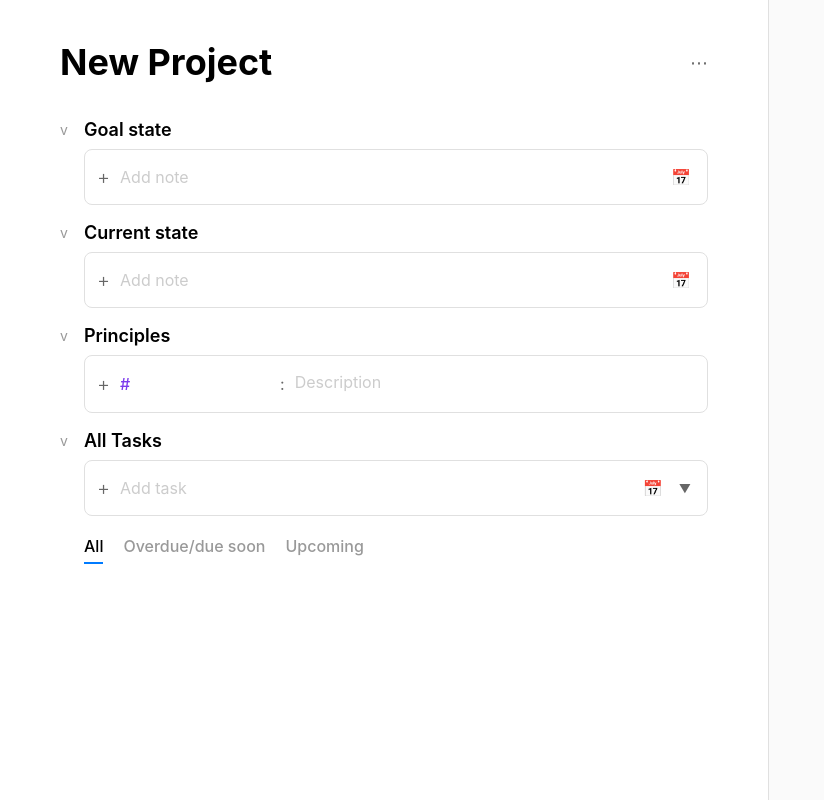
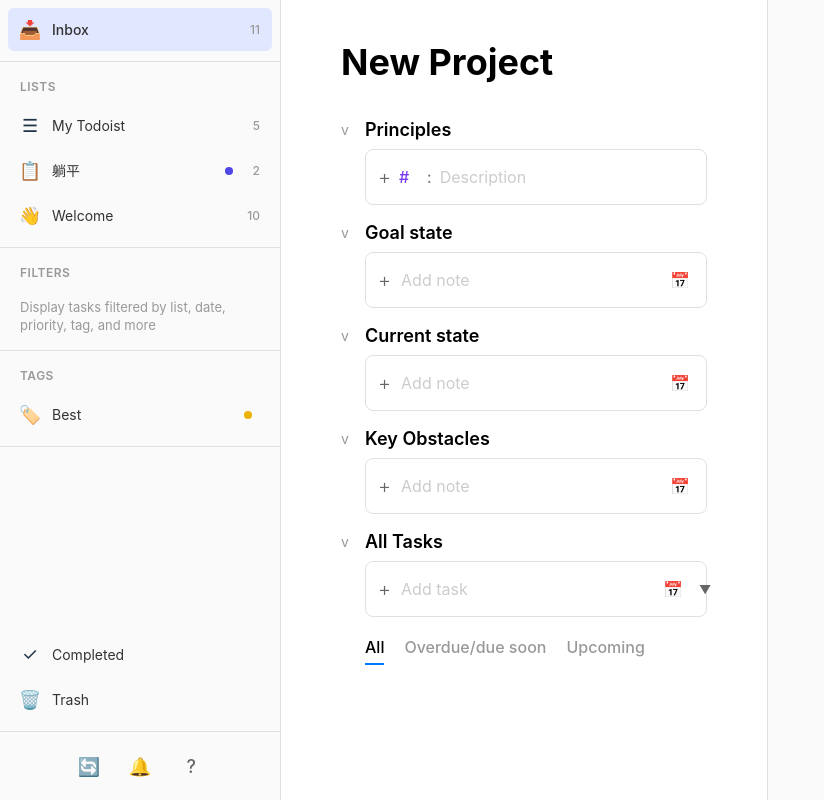
Before and after one commit to Jo23h/tangping, a React (Vite) app in the folder Frontend/: page / in a window 1280 px wide. Shown: the whole page, without its empty margins (0-824 px from the left). Built offline with nearby package versions, Linux system fonts and the light colour scheme.

Commit message:
add nav bar

```diff
--- /dev/null
+++ b/Frontend/src/components/Navbar/Navbar.css
@@ -0,0 +1,133 @@
+.navbar {
+  width: 280px;
+  height: 100vh;
+  background-color: #fafafa;
+  border-right: 1px solid #e0e0e0;
+  display: flex;
+  flex-direction: column;
+  overflow-y: auto;
+  flex-shrink: 0;
+}
+
+/* Main Navigation */
+.navbar-main {
+  padding: 8px;
+  border-bottom: 1px solid #e0e0e0;
+}
+
+.navbar-item {
+  display: flex;
+  align-items: center;
+  padding: 8px 12px;
+  border-radius: 6px;
+  cursor: pointer;
+  gap: 12px;
+  position: relative;
+  margin-bottom: 2px;
+}
+
+.navbar-item:hover {
+  background-color: #e8e8e8;
+}
+
+.navbar-item.active {
+  background-color: #e0e7ff;
+  color: #4f46e5;
+  font-weight: 500;
+}
+
+.navbar-icon {
+  font-size: 18px;
+  width: 20px;
+  display: flex;
+  align-items: center;
+  justify-content: center;
+  flex-shrink: 0;
+}
+
+.navbar-label {
+  flex: 1;
+  font-size: 14px;
+  color: #333;
+  text-align: left;
+}
+
+.navbar-count {
+  font-size: 12px;
+  color: #999;
+  font-weight: 500;
+  margin-left: auto;
+}
+
+.navbar-dot {
+  width: 8px;
+  height: 8px;
+  border-radius: 50%;
+  margin-left: auto;
+  margin-right: 8px;
+}
+
+.navbar-dot.blue {
+  background-color: #4f46e5;
+}
+
+.navbar-dot.yellow {
+  background-color: #eab308;
+}
+
+/* Section Styles */
+.navbar-section {
+  padding: 16px 8px 8px 8px;
+  border-bottom: 1px solid #e0e0e0;
+}
+
+.navbar-section-header {
+  font-size: 12px;
+  font-weight: 600;
+  color: #999;
+  text-transform: uppercase;
+  letter-spacing: 0.5px;
+  padding: 0 12px 8px 12px;
+  text-align: left;
+}
+
+.navbar-section-description {
+  font-size: 13px;
+  color: #999;
+  padding: 8px 12px;
+  line-height: 1.4;
+  text-align: left;
+}
+
+/* Bottom Section */
+.navbar-bottom {
+  padding: 8px;
+  border-bottom: 1px solid #e0e0e0;
+  margin-top: auto;
+}
+
+/* Bottom Actions */
+.navbar-actions {
+  padding: 16px 8px;
+  display: flex;
+  justify-content: center;
+  gap: 8px;
+}
+
+.navbar-action-btn {
+  width: 36px;
+  height: 36px;
+  border: none;
+  background: transparent;
+  border-radius: 50%;
+  cursor: pointer;
+  display: flex;
+  align-items: center;
+  justify-content: center;
+  font-size: 18px;
+  color: #666;
+}
+
+.navbar-action-btn:hover {
+  background-color: #e8e8e8;
+}
--- /dev/null
+++ b/Frontend/src/components/Navbar/Navbar.jsx
@@ -0,0 +1,93 @@
+import { useState } from 'react';
+import './Navbar.css';
+
+function Navbar() {
+  const [selectedItem, setSelectedItem] = useState('inbox');
+
+  return (
+    <div className='navbar'>
+      {/* Main Navigation */}
+      <nav className='navbar-main'>
+        <div
+          className={`navbar-item ${selectedItem === 'inbox' ? 'active' : ''}`}
+          onClick={() => setSelectedItem('inbox')}
+        >
+          <span className='navbar-icon'>📥</span>
+          <span className='navbar-label'>Inbox</span>
+          <span className='navbar-count'>11</span>
+        </div>
+      </nav>
+
+      {/* Lists Section */}
+      <div className='navbar-section'>
+        <div className='navbar-section-header'>Lists</div>
+
+        <div className='navbar-item'>
+          <span className='navbar-icon'>☰</span>
+          <span className='navbar-label'>My Todoist</span>
+          <span className='navbar-count'>5</span>
+        </div>
+
+        <div className='navbar-item'>
+          <span className='navbar-icon'>📋</span>
+          <span className='navbar-label'>躺平</span>
+          <span className='navbar-dot blue'></span>
+          <span className='navbar-count'>2</span>
+        </div>
+
+        <div className='navbar-item'>
+          <span className='navbar-icon'>👋</span>
+          <span className='navbar-label'>Welcome</span>
+          <span className='navbar-count'>10</span>
+        </div>
+      </div>
+
+      {/* Filters Section */}
+      <div className='navbar-section'>
+        <div className='navbar-section-header'>Filters</div>
+        <div className='navbar-section-description'>
+          Display tasks filtered by list, date, priority, tag, and more
+        </div>
+      </div>
+
+      {/* Tags Section */}
+      <div className='navbar-section'>
+        <div className='navbar-section-header'>Tags</div>
+
+        <div className='navbar-item'>
+          <span className='navbar-icon'>🏷️</span>
+          <span className='navbar-label'>Best</span>
+          <span className='navbar-dot yellow'></span>
+        </div>
+      </div>
+
+      {/* Bottom Section */}
+      <div className='navbar-bottom'>
+        <div className='navbar-item'>
+          <span className='navbar-icon'>✓</span>
+          <span className='navbar-label'>Completed</span>
+        </div>
+
+        <div className='navbar-item'>
+          <span className='navbar-icon'>🗑️</span>
+          <span className='navbar-label'>Trash</span>
+        </div>
+      </div>
+
+      {/* Bottom Actions */}
+      <div className='navbar-actions'>
+        <button className='navbar-action-btn'>
+          <span>🔄</span>
+        </button>
+        <button className='navbar-action-btn'>
+          <span>🔔</span>
+        </button>
+        <button className='navbar-action-btn'>
+          <span>?</span>
+        </button>
+      </div>
+    </div>
+  );
+}
+
+export default Navbar;
--- a/Frontend/src/components/Project/PrincipleSection/PrincipleInputBar.jsx
+++ b/Frontend/src/components/PrincipleSection/PrincipleInputBar.jsx
@@ -30,8 +30,8 @@ function PrincipleInputBar({
       span.style.position = 'absolute';
       span.textContent = input.value || input.placeholder;
       document.body.appendChild(span);
-      const width = span.offsetWidth + 20; // Add some padding
-      input.style.width = Math.max(width, 150) + 'px'; // Minimum 150px
+      const width = span.offsetWidth + 8; // Add minimal padding
+      input.style.width = Math.max(width, 20) + 'px'; // Minimum 20px
       document.body.removeChild(span);
     }
   };
--- a/Frontend/src/components/Project/ProjectForm.css
+++ b/Frontend/src/components/Project/ProjectForm.css
@@ -12,12 +12,13 @@
 }
 
 .project-form-main {
-  flex: 0 0 60%;
+  flex: 1;
   display: flex;
   flex-direction: column;
   background-color: #fff;
   border-right: 1px solid #e0e0e0;
   overflow: hidden;
+  max-width: calc(100% - 280px - 40%);
 }
 
 .project-form-topbar {
@@ -325,6 +326,10 @@
   background: transparent;
   font-family: inherit;
   font-weight: 500;
+  line-height: 24px;
+  padding: 0;
+  margin: 0;
+  vertical-align: middle;
 }
 
 .principle-tag-input::placeholder {
@@ -335,6 +340,7 @@
   font-size: 16px;
   color: #666;
   font-weight: 400;
+  line-height: 24px;
 }
 
 .principle-description-input {
@@ -347,8 +353,11 @@
   font-family: inherit;
   resize: none;
   overflow: hidden;
-  min-height: 24px;
-  line-height: 1.5;
+  line-height: 24px;
+  padding: 0;
+  margin: 0;
+  vertical-align: middle;
+  display: inline-block;
 }
 
 .principle-description-input::placeholder {
--- a/Frontend/src/components/Project/ProjectForm.jsx
+++ b/Frontend/src/components/Project/ProjectForm.jsx
@@ -1,10 +1,11 @@
 import { useState } from 'react';
 import { v4 as uuidv4 } from 'uuid';
 import './ProjectForm.css';
-import TextSection from './TextSection/TextSection';
-import PrincipleSection from './PrincipleSection/PrincipleSection';
+import Navbar from '../Navbar/Navbar';
+import TextSection from '../TextSection/TextSection';
+import PrincipleSection from '../PrincipleSection/PrincipleSection';
 import TaskInput from './TaskSection/AddTask/TaskInput';
-import MemoSection from './MemoSection/MemoSection';
+import MemoSection from '../MemoSection/MemoSection';
 
 function ProjectForm() {
   const [projects, setProjects] = useState([]);
@@ -53,6 +54,9 @@ function ProjectForm() {
 
   return (
     <div className='project-form-container'>
+      {/* Navbar - left sidebar */}
+      <Navbar />
+
       {/* Main content area */}
       <div className='project-form-main'>
         {/* Content area */}
@@ -68,6 +72,13 @@ function ProjectForm() {
             <span className='project-form-menu-icon'>⋯</span>
           </div>
 
+          {/* Principle section - child component */}
+          <PrincipleSection
+            title='Principles'
+            onItemClick={handleItemClick}
+            selectedItem={selectedItem}
+          />
+
           {/* Goal state section - child component */}
           <TextSection
             title='Goal state'
@@ -82,9 +93,9 @@ function ProjectForm() {
             selectedItem={selectedItem}
           />
 
-          {/* Principle section - child component */}
-          <PrincipleSection
-            title='Principles'
+          {/* Key Obstacles section - child component */}
+          <TextSection
+            title='Key Obstacles'
             onItemClick={handleItemClick}
             selectedItem={selectedItem}
           />
--- a/Frontend/src/components/Project/TextSection/TextSection.jsx
+++ b/Frontend/src/components/TextSection/TextSection.jsx
@@ -1,9 +1,9 @@
 import { useState, useEffect } from 'react';
 import { v4 as uuidv4 } from 'uuid';
-import DateSelector from '../TaskSection/AddTask/TaskOptions/DateSelector';
+import DateSelector from '../Project/TaskSection/AddTask/TaskOptions/DateSelector';
 import NoteInputBar from './NoteInputBar';
 import NoteList from './NoteList';
-import { formatDueDate } from '../TaskSection/AddTask/utils/dateFormatter';
+import { formatDueDate } from '../Project/TaskSection/AddTask/utils/dateFormatter';
 
 function TextSection({ title, onItemClick, selectedItem }) {
   const [isExpanded, setIsExpanded] = useState(true);
```
Also changed, not shown: Frontend/src/components/Project/TaskSection/AddTask/TaskInput.jsx (+8 -8 lines), Frontend/src/components/MemoSection/MemoSection.jsx (renamed from Frontend/src/components/Project/MemoSection/MemoSection.jsx), Frontend/src/components/PrincipleSection/PrincipleList.jsx (renamed from Frontend/src/components/Project/PrincipleSection/PrincipleList.jsx), Frontend/src/components/PrincipleSection/PrincipleSection.jsx (renamed from Frontend/src/components/Project/PrincipleSection/PrincipleSection.jsx), Frontend/src/components/TextSection/NoteInputBar.jsx (renamed from Frontend/src/components/Project/TextSection/NoteInputBar.jsx), Frontend/src/components/TextSection/NoteList.jsx (renamed from Frontend/src/components/Project/TextSection/NoteList.jsx).
